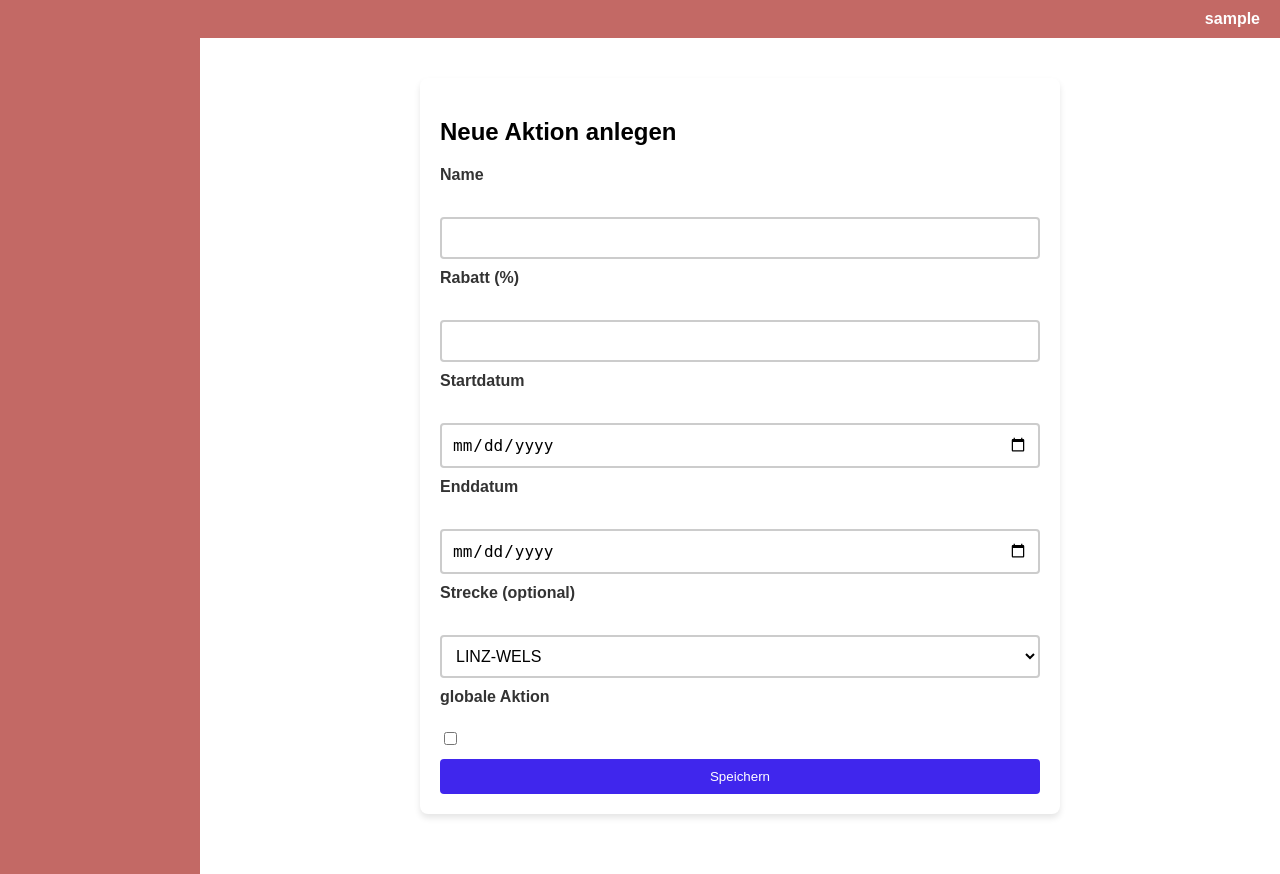
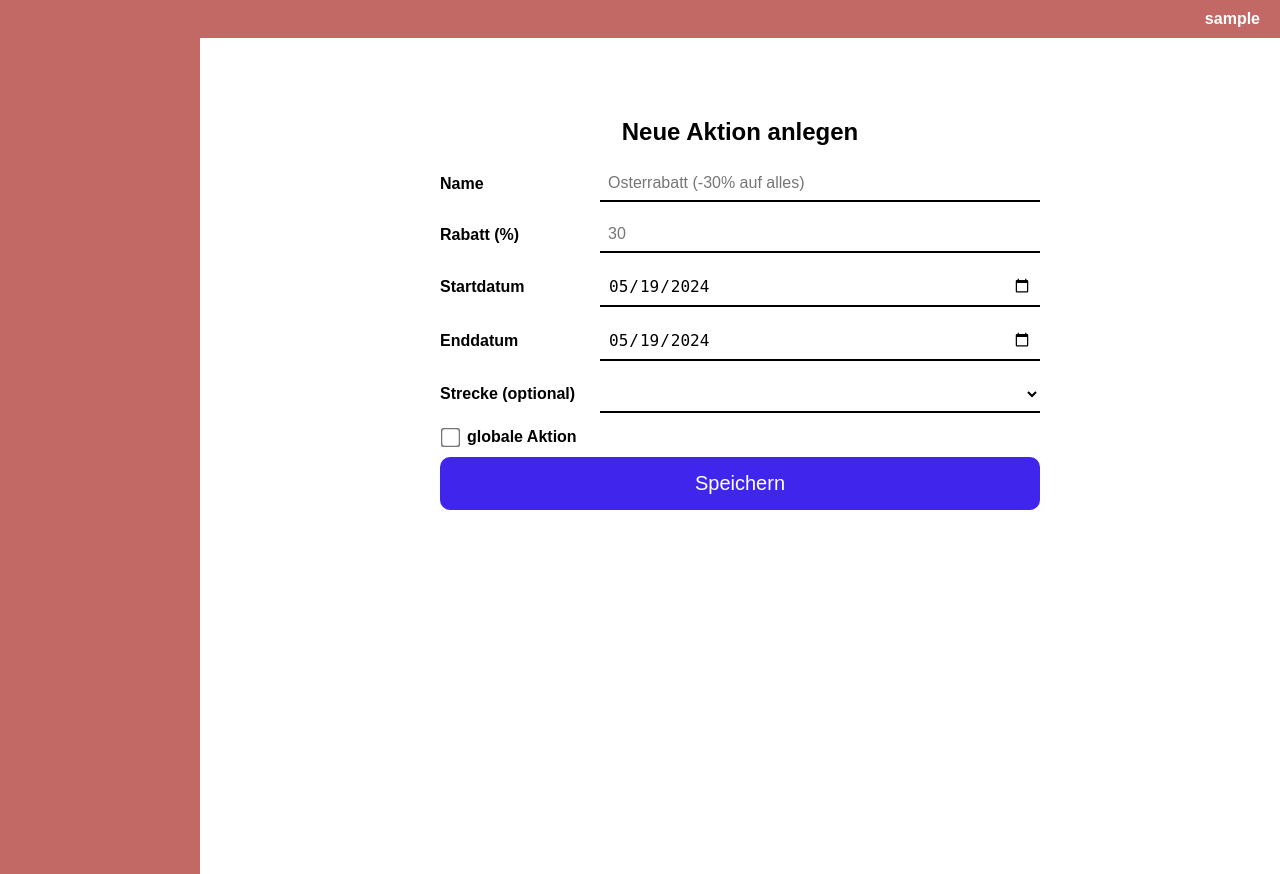
Before and after one commit to Schinken6/PRDKE, a Flask app: page /add_promotion in a window 1280 px wide. Run offline with Flask 3, Linux system fonts and the light colour scheme; the visitor is signed in with stand-in values (Sample User, id 1).

Commit message:
improved add promotion page

```diff
--- a/Ticket/app/forms.py
+++ b/Ticket/app/forms.py
@@ -71,6 +71,6 @@ class NewPromotionForm(FlaskForm):
     start_date = DateField('Startdatum', validators=[DataRequired()], format='%Y-%m-%d')
     end_date = DateField('Enddatum', validators=[DataRequired()], format='%Y-%m-%d')
     route = SelectField('Strecke (optional)', validators=[],
-                        choices=[('LINZ-WELS', 'LINZ-WELS'), ('WIEN-GRAZ', 'WIEN-GRAZ')])
+                        choices=[('',''), ('LINZ-WELS', 'LINZ-WELS'), ('WIEN-GRAZ', 'WIEN-GRAZ')])
     global_promotion = BooleanField('globale Aktion')
     submit = SubmitField('Speichern')
--- a/Ticket/app/routes.py
+++ b/Ticket/app/routes.py
@@ -100,20 +100,21 @@ def admin():
 @login_required
 def new_promotion():
     form = NewPromotionForm()
+    today_date = datetime.today().strftime('%Y-%m-%d')
     if form.validate_on_submit():
         promotion = Promotion(
             name=form.name.data,
             discount=form.discount.data,
             start_date=form.start_date.data,
             end_date=form.end_date.data,
-            route=form.route.data if form.route.data else None,
+            route=form.route.data if form.route.data != '' else None,
             global_promotion=form.global_promotion.data
         )
         db.session.add(promotion)
         db.session.commit()
         flash('Neue Aktion erfolgreich erstellt!')
         return redirect(url_for('admin'))
-    return render_template('add_promotion.html', title='Neue Aktion anlegen', form=form)
+    return render_template('add_promotion.html', title='Neue Aktion anlegen', form=form, today_date=today_date)
 
 @app.route('/delete_promotion/<int:promotion_id>', methods=['GET'])
 @login_required
--- a/Ticket/app/templates/add_promotion.html
+++ b/Ticket/app/templates/add_promotion.html
@@ -7,80 +7,117 @@
     }
 
     .form-container {
-        background: #ffffff;
         padding: 20px;
-        border-radius: 8px;
-        box-shadow: 0 4px 6px rgba(0,0,0,0.1);
         max-width: 600px;
         margin: 20px auto;
+        text-align: left;
     }
 
-    input[type="text"], input[type="number"], input[type="date"], select {
-        width: 100%;
-        padding: 10px;
-        margin: 10px 0;
+    .form-container h2 {
+        margin-bottom: 20px;
+        font-size: 24px;
+        text-align: center;
+    }
+
+    .form-group {
+        display: flex;
+        align-items: center;
+        margin-bottom: 15px;
+    }
+
+    .form-group label {
+        width: 150px;
+        margin-right: 10px;
+        font-weight: bold;
+    }
+
+    .form-group input[type="text"],
+    .form-group input[type="number"],
+    .form-group input[type="date"],
+    .form-group select {
+        flex: 1;
+        padding: 8px;
         box-sizing: border-box;
-        border: 2px solid #ccc;
-        border-radius: 4px;
+        border: none;
+        border-bottom: 2px solid #000;
         outline: none;
-        background-color: #fff;
+        background-color: transparent;
         font-size: 16px;
     }
 
-    input[type="text"]:focus, input[type="number"]:focus, input[type="date"]:focus, select:focus {
-        border-color: #4169E1;
-        box-shadow: 0 0 8px rgba(65, 105, 225, 0.6);
+    .checkbox-container {
+        display: flex;
+        align-items: center;
+        margin: 10px 0;
     }
 
-    label {
-        display: block;
-        margin-bottom: 5px;
-        color: #333;
-        font-weight: bold;
+    .checkbox-container input[type="checkbox"] {
+        margin-right: 10px;
+        transform: scale(1.5);
     }
 
-    button {
+    .checkbox-container label {
+        font-weight: bold;
+        margin: 0;
+    }
+
+    .large-button {
         background-color: rgb(64, 38, 237);
         color: white;
         border: none;
-        padding: 10px 20px;
-        cursor: pointer;
-        border-radius: 4px;
+        padding: 15px 30px;
+        border-radius: 10px;
         display: block;
         width: 100%;
         margin-top: 10px;
+        font-size: 20px;
     }
+
 </style>
 
 <div class="form-container">
     <h2>Neue Aktion anlegen</h2>
-    <form method="post">
+    <form method="post" action="{{ url_for('new_promotion') }}">
         {{ form.hidden_tag() }}
-        <div>
-            {{ form.name.label }}<br>
-            {{ form.name(size=32) }}
+        <div class="form-group">
+            <label for="name">{{ form.name.label.text }}</label>
+            {{ form.name(class_="custom-input", placeholder="Osterrabatt (-30% auf alles)") }}
         </div>
-        <div>
-            {{ form.discount.label }}<br>
-            {{ form.discount(size=32) }}
+        <div class="form-group">
+            <label for="discount">{{ form.discount.label.text }}</label>
+            {{ form.discount(class_="custom-input", placeholder="30") }}
         </div>
-        <div>
-            {{ form.start_date.label }}<br>
-            {{ form.start_date() }}
+        <div class="form-group">
+            <label for="start_date">{{ form.start_date.label.text }}</label>
+            {{ form.start_date(class_="custom-input", value=today_date) }}
         </div>
-        <div>
-            {{ form.end_date.label }}<br>
-            {{ form.end_date() }}
+        <div class="form-group">
+            <label for="end_date">{{ form.end_date.label.text }}</label>
+            {{ form.end_date(class_="custom-input", value=today_date) }}
         </div>
-        <div>
-            {{ form.route.label }}<br>
-            {{ form.route() }}
+        <div class="form-group">
+            <label for="route">{{ form.route.label.text }}</label>
+            {{ form.route(class_="custom-select") }}
         </div>
-        <div>
-            {{ form.global_promotion.label }}<br>
+        <div class="checkbox-container">
             {{ form.global_promotion() }}
+            <label for="global_promotion">{{ form.global_promotion.label.text }}</label>
         </div>
-        <button type="submit">Speichern</button>
+        <button type="submit" class="large-button">Speichern</button>
     </form>
 </div>
+
+<script>
+    document.getElementById('route').addEventListener('change', function() {
+        if (this.value !== "") {
+            document.getElementById('global_promotion').checked = false;
+        }
+    });
+
+    document.getElementById('global_promotion').addEventListener('change', function() {
+        if (this.checked) {
+            document.getElementById('route').value = "";
+        }
+    });
+</script>
 {% endblock %}
```
Also changed, not shown: Ticket/app.db.
